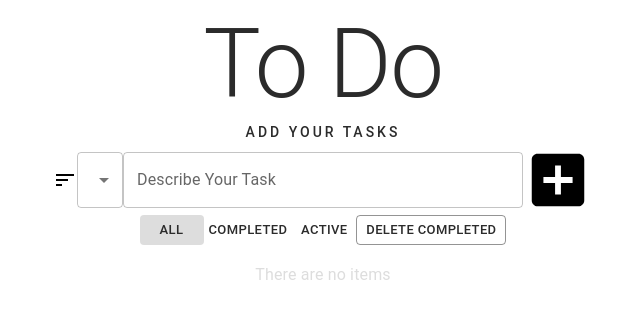
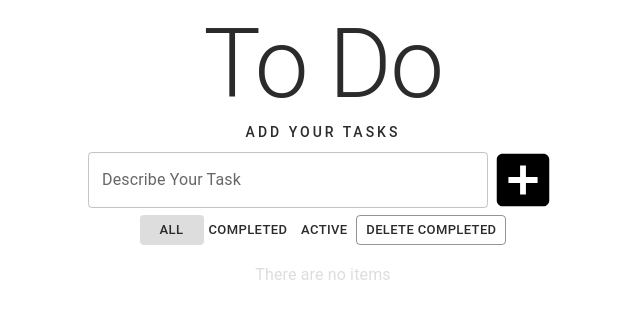
Before and after one commit to kuzivka/todo, a React (Create React App) app: page / in a window 1280 px wide. Shown: the top 318 px of the page, without its empty margins (317-957 px from the left). Built offline with nearby package versions, Linux system fonts and the light colour scheme; the HTML template or start-up script is replaced by a standard one.

Commit message:
Added key for buttons

```diff
--- a/src/components/TaskInput.tsx
+++ b/src/components/TaskInput.tsx
@@ -1,12 +1,10 @@
+import { AddBox } from '@mui/icons-material';
+import { TextField } from '@mui/material';
 import {
-  useState,
-  useCallback,
   ChangeEventHandler,
-  KeyboardEventHandler,
+  KeyboardEventHandler, useCallback, useState
 } from 'react';
 import { useDispatch } from 'react-redux';
-import { MenuItem, Select, TextField } from '@mui/material';
-import { AddBox, SortOutlined } from '@mui/icons-material';
 import { addTodo, filterTodoList } from '../actions/actionCreators';
 import { getNewTaskObject } from '../utils/getNewTaskObject';
 import { AddNewTodoModal } from './AddNewTodoModal';
@@ -39,20 +37,6 @@ export default function TaskInput() {
 
   return (
     <div className="task-input-container">
-      <SortOutlined  />
-      <Select
-      className=''
-          labelId="demo-simple-select-label"
-          id="demo-simple-select"
-          value=''
-
-          label="Sorting"
-          // onChange={}
-        >
-          <MenuItem  value='createdAt'>Creation Date</MenuItem>
-          <MenuItem value='task'>Alphabetically</MenuItem>
-
-        </Select>
       <TextField
         className="task-input-field"
         value={taskValue}
--- a/src/components/TaskViewModal.tsx
+++ b/src/components/TaskViewModal.tsx
@@ -18,7 +18,7 @@ export function TaskViewModal(props: ITaskViewModalProps) {
 
   const { open, initialTask, onClose, onSave } = props;
 
-  const [taskValue, setTaskValue] = useState(initialTask?.task);
+  const [taskValue, setTaskValue] = useState(initialTask?.task ?? '');
   const [expirationDate, setExpirationDate] = useState<number>(
     initialTask?.expiresAt ? initialTask.expiresAt : oneDayAdvanceDate.valueOf()
   );
--- a/src/components/constants.ts
+++ /dev/null
@@ -1,2 +0,0 @@
-export const TIME_ON_CARDS = 'd.L.yyyy H:mm';
-export const TIME_IN_MODAL = 'dd.MM.yyyy HH:mm';
```
